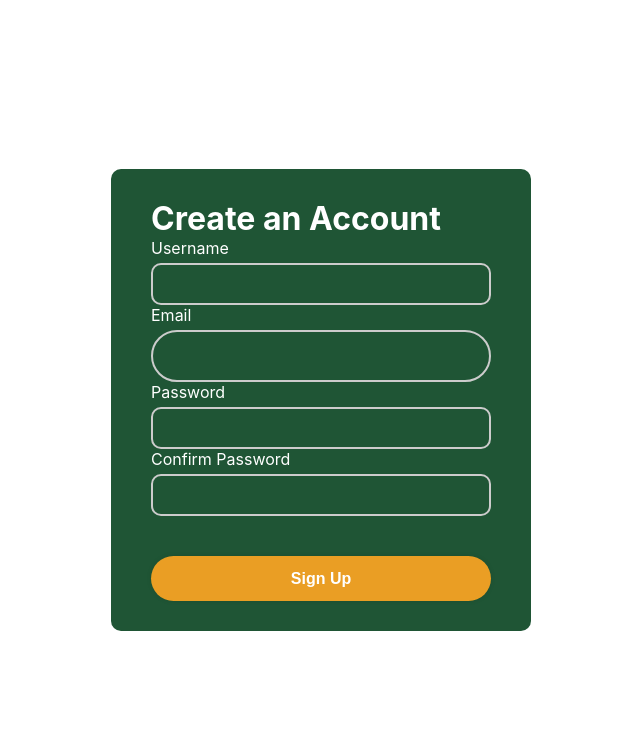
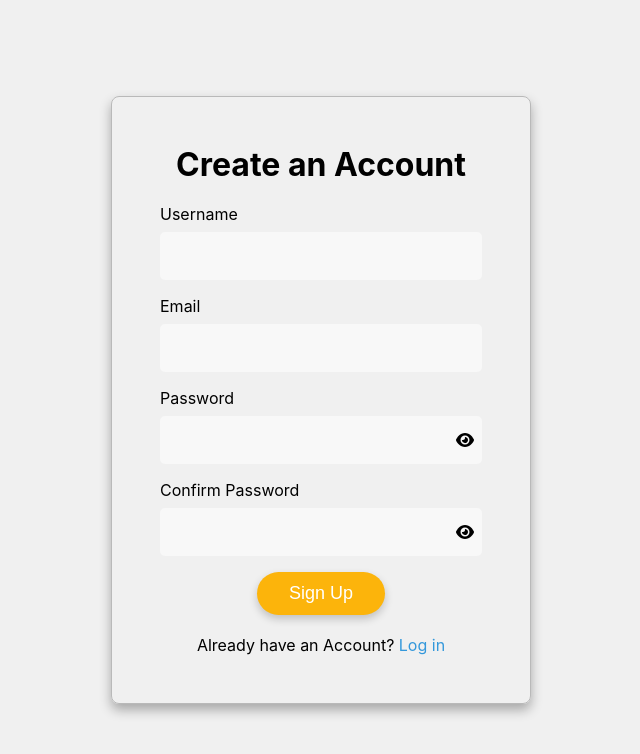
Before and after one commit to NoentBerisha/social-media-app, a React (Create React App) app in the folder frontend/: page /SignUp in a window 1280 px wide. Shown: the top 754 px of the page, without its empty margins (319-959 px from the left). Built offline with nearby package versions, Linux system fonts and the light colour scheme.

Commit message:
SMF-4:Main View Design

```diff
--- a/frontend/package.json
+++ b/frontend/package.json
@@ -3,6 +3,8 @@
   "version": "0.1.0",
   "private": true,
   "dependencies": {
+    "@fortawesome/free-solid-svg-icons": "^6.6.0",
+    "@fortawesome/react-fontawesome": "^0.2.2",
     "@testing-library/jest-dom": "^5.17.0",
     "@testing-library/react": "^13.4.0",
     "@testing-library/user-event": "^13.5.0",
--- a/frontend/src/App.js
+++ b/frontend/src/App.js
@@ -2,7 +2,7 @@ import { BrowserRouter as Router, Route, Routes } from 'react-router-dom';
 import Login from './components/auth/Login';
 import SignUp from './components/auth/SignUp';
 import ForgotPassword from './components/auth/ForgotPassword';
-
+import Main from './components/auth/Main/Main';
 function App() {
   return (
     <Router>
@@ -10,6 +10,7 @@ function App() {
         <Route path="/" element={<Login />} />
         <Route path="/SignUp" element={<SignUp />} />
         <Route path="/ForgotPassword" element={<ForgotPassword />} />
+        <Route path="/Main" element={<Main />} />
       </Routes>
     </Router>
   );
--- a/frontend/src/components/auth/Auth.css
+++ b/frontend/src/components/auth/Auth.css
@@ -29,3 +29,81 @@
     border-radius: 8px;
 }
 */
+
+
+:root {
+    --primary-color: #3498db;
+    --secondary-color: #2ecc71;
+    --accent-color: #e74c3c;
+    --input-border-color: #ccc;
+    --input-backround-color: #f8f8f8;
+    --signup-login-button: #fcb40b;
+    --signup-login-text: #fff;
+}
+
+.sign_up_container,
+.sign_up_container form,
+.sign_up_input_label {
+    display: flex;
+    flex-direction: column;
+    align-items: center;
+    justify-content: center;
+}
+
+.sign_up_container form {
+    width: 420px;
+    padding: 3rem;
+    border-radius: 8px;
+    border: solid 1px rgb(185, 185, 185);
+    box-shadow: 0px 6px 12px rgba(0, 0, 0, 0.3);
+}
+
+.sign_up_container form button {
+    background-color: var(--signup-login-button);
+    color: var(--signup-login-text);
+    border: none;
+    border-radius: 25px;
+    font-size: large;
+    padding: 0.7rem 2rem;
+    box-shadow: 0px 4px 8px rgba(0, 0, 0, 0.2);
+    cursor: pointer;
+}
+
+.sign_up_input_label {
+    align-items: flex-start;
+    margin-bottom: 0.5rem;
+    width: 100%;
+}
+
+.sign_up_input_label input {
+    width: 100%;
+    padding: 15px 45px 15px 10px;
+    font-size: 16px;
+    outline: none;
+    margin: 0.5rem 0;
+    border: none;
+    border-radius: 5px;
+    background-color: var(--input-backround-color);
+}
+
+.password {
+    width: 100%;
+}
+
+.sign_up_input_label label {
+    font-size: medium;
+}
+
+.sign_up_container a {
+    color: var(--primary-color);
+    text-decoration: none;
+    margin-top: 1rem;
+}
+
+.icon-eye {
+    position: absolute;
+    right: 8px;
+    top: 50%;
+    transform: translateY(-50%);
+    cursor: pointer;
+}
--- a/frontend/src/components/auth/Login.js
+++ b/frontend/src/components/auth/Login.js
@@ -1,30 +1,48 @@
 import "./Login.css";
 import { useNavigate, Link } from 'react-router-dom';
+import { useState } from 'react';
 
 function Login() {
   const navigate = useNavigate();
+  const [username, setUsername] = useState('');
+  const [password, setPassword] = useState('');
 
-  const handleForgotPassword = () => {
-    navigate('/ForgotPassword');
-  };
+  const handleSubmit = (e) => {
+    e.preventDefault();
 
-  const handleSignUp = () => {
-    navigate('/SignUp');
+    // Dummy login validation
+    if (username === 'admin' && password === '12345678') {
+      navigate('/Main'); // Navigate to the main screen upon successful login
+    } else {
+      alert('Invalid username or password');
+    }
   };
 
   return (
     <div className="container">
-      <form>
+      <form onSubmit={handleSubmit}>
         <h2>Login to your account</h2>
 
         <div className="input_label">
           <label htmlFor="username">Username</label>
-          <input type="text" id="username" name="username" />
+          <input
+            type="text"
+            id="username"
+            name="username"
+            value={username}
+            onChange={(e) => setUsername(e.target.value)}
+          />
         </div>
 
         <div className="input_label">
           <label htmlFor="password">Password</label>
-          <input type="password" id="password" name="password" />
+          <input
+            type="password"
+            id="password"
+            name="password"
+            value={password}
+            onChange={(e) => setPassword(e.target.value)}
+          />
         </div>
 
         <div className="remember_me">
@@ -32,9 +50,7 @@ function Login() {
             <input type="checkbox" /> Remember me
           </label>
           <div className="forgot_password">
-            <Link to='/ForgotPassword'>
-            Forgot password
-            </Link>
+            <Link to='/ForgotPassword'>Forgot password</Link>
           </div>
         </div>
 
--- /dev/null
+++ b/frontend/src/components/auth/Main/Main.css
@@ -0,0 +1,67 @@
+/* Main.css */
+
+html, body {
+  height: 100%;
+  margin: 0;
+  padding: 0;
+  overflow: hidden;
+}
+
+body {
+  display: flex;
+  align-items: center;
+  justify-content: center;
+  padding: 15px,20px;
+  background-color: #f0f0f0;
+}
+
+.outer-container {
+  width: 1900px;
+  height: 950px;
+  border: 1px solid #ccc;
+  background-color: #fff;
+  box-shadow: 0 0 10px rgba(0, 0, 0, 0.1);
+  border-radius: 25px;
+  display: flex;
+  flex-direction: column;
+  box-sizing: border-box;
+  overflow: hidden;
+  position: relative;
+}
+
+.nav-layout {
+  width: 100%;
+  height: 120px;
+  border-bottom: 1px solid #ccc;
+  background-color: aqua;
+  border-top-left-radius: 25px;
+  border-top-right-radius: 25px;
+}
+
+.main-layout {
+  display: flex;
+  flex: 1;
+  height: calc(100% - 120px);
+  overflow: hidden;
+}
+
+.Sidebar-Content,
+.RightSidebar-Content {
+  flex-shrink: 0;
+}
+
+.Sidebar-Content {
+  width: 300px;
+  background-color: antiquewhite;
+}
+
+.Main-Content {
+  flex: 1;
+  overflow: auto;
+  background-color: bisque;
+}
+
+.RightSidebar-Content {
+  width: 300px;
+  background-color: blanchedalmond;
+}
--- /dev/null
+++ b/frontend/src/components/auth/Main/Main.js
@@ -0,0 +1,55 @@
+import React, { useEffect } from 'react';
+import Navbar from './Navbar';
+import Sidebar from './Sidebar';
+import MainContent from './MainContent';
+import RightSidebar from './RightSidebar';
+import './Main.css';
+
+function Main() {
+  useEffect(() => {
+    function adjustContainerSize() {
+      const zoomLevel = window.devicePixelRatio || 1;
+      const outerContainer = document.querySelector('.outer-container');
+
+      if (outerContainer) {
+        const width = 1850 / zoomLevel;
+        const height = 900 / zoomLevel;
+
+        outerContainer.style.width = `${width}px`;
+        outerContainer.style.height = `${height}px`;
+      }
+    }
+
+    window.addEventListener('resize', adjustContainerSize);
+    window.addEventListener('load', adjustContainerSize);
+
+    const interval = setInterval(adjustContainerSize, 500);
+
+    return () => {
+      window.removeEventListener('resize', adjustContainerSize);
+      window.removeEventListener('load', adjustContainerSize);
+      clearInterval(interval);
+    };
+  }, []);
+
+  return (
+    <div className="outer-container">
+      <div className="nav-layout">
+        <Navbar />
+      </div>
+      <div className="main-layout">
+        <div className="Sidebar-Content">
+          <Sidebar />
+        </div>
+        <div className="Main-Content">
+          <MainContent />
+        </div>
+        <div className="RightSidebar-Content">
+          <RightSidebar />
+        </div>
+      </div>
+    </div>
+  );
+}
+
+export default Main;
--- /dev/null
+++ b/frontend/src/components/auth/Main/MainContent.js
@@ -0,0 +1,12 @@
+import React from 'react';
+/* import './MainContent.css'; */
+
+function MainContent() {
+  return (
+    <div className="main-content">
+       {/* Content Should go here */}
+    </div>
+  );
+}
+
+export default MainContent;
--- /dev/null
+++ b/frontend/src/components/auth/Main/Navbar.js
@@ -0,0 +1,12 @@
+import React from 'react';
+/* import './Navbar.css'; */
+
+function Navbar() {
+  return (
+    <div className="navbar">
+       {/* Content Should go here */}
+    </div>
+  );
+}
+
+export default Navbar;
--- /dev/null
+++ b/frontend/src/components/auth/Main/RightSidebar.js
@@ -0,0 +1,12 @@
+import React from 'react';
+/* import './RightSidebar.css'; */
+
+function RightSidebar() {
+  return (
+    <div className="right-sidebar">
+       {/* Content Should go here */}
+    </div>
+  );
+}
+
+export default RightSidebar;
--- /dev/null
+++ b/frontend/src/components/auth/Main/Sidebar.js
@@ -0,0 +1,12 @@
+import React from 'react';
+/* import './Sidebar.css'; */
+
+function Sidebar() {
+  return (
+    <div className="sidebar">
+      {/* Content Should go here */}
+    </div>
+  );
+}
+
+export default Sidebar;
--- a/frontend/src/components/auth/SignUp.js
+++ b/frontend/src/components/auth/SignUp.js
@@ -1,32 +1,127 @@
 import "./Auth.css";
+import React, { useState } from "react";
+import { FontAwesomeIcon } from "@fortawesome/react-fontawesome";
+import { faEye, faEyeSlash } from "@fortawesome/free-solid-svg-icons";
+import { toast } from "react-toastify";
+import {  Link } from "react-router-dom";
 
 function SignUp() {
+  const [username, setUsername] = useState("");
+  const [email, setEmail] = useState("");
+  const [password, setPassword] = useState("");
+  const [confirmPassword, setConfirmPassword] = useState("");
+  const [isPasswordVisible, setIsPasswordVisible] = useState(false);
+  const [isConfirmPasswordVisible, setIsConfirmPasswordVisible] = useState(false);
+
+
+  const togglePasswordVisibility = (number) => {
+    if (number === 1) {
+      setIsPasswordVisible(!isPasswordVisible);
+    } else if (number === 2) {
+      setIsConfirmPasswordVisible(!isConfirmPasswordVisible);
+    } else {
+    }
+  };
+
+  const handleSubmit = (e) => {
+    e.preventDefault();
+    if (password !== confirmPassword) {
+      toast.error("Passwords do not match");
+    } else if (
+      !(
+        password.length >= 8 &&
+        password.match(/[a-z]/) &&
+        password.match(/[A-Z]/) &&
+        password.match(/[0-9]/) &&
+        password.match(/[^a-zA-Z\d]/)
+      )
+    ) {
+      toast.error(
+        "Password must be at least 8 characters long and contain at least one lowercase letter, one uppercase letter, one digit, and one special character"
+      );
+    } else {
+      //define the sign up function
+
+      console.log("username is: ", username);
+      console.log("email is: ", email);
+      console.log("password is: ", password);
+      console.log("confirm password is: ", confirmPassword);
+      toast.success("Account created successfully");
+    }
+  };
+
   return (
-    <div className="container">
-      <h1>Create an Account</h1>
-
-      <form>
-        <span className="input_label">
+    <div className="sign_up_container">
+      <form onSubmit={handleSubmit}>
+        <h1>Create an Account</h1>
+        <br></br>
+        <span className="sign_up_input_label">
           <label htmlFor="username">Username</label>
-          <input type="text" id="username" name="username" />
+          <input
+            type="text"
+            id="username"
+            name="username"
+            required
+            value={username}
+            onChange={(e) => setUsername(e.target.value)}
+          />
         </span>
 
-        <span className="input_label">
+        <span className="sign_up_input_label">
           <label htmlFor="email">Email</label>
-          <input type="email" id="email" name="email" />
+          <input
+            type="email"
+            id="email"
+            name="email"
+            required
+            value={email}
+            onChange={(e) => setEmail(e.target.value)}
+          />
         </span>
 
-        <span className="input_label">
+        <span className="sign_up_input_label">
           <label htmlFor="password">Password</label>
-          <input type="password" id="password" name="password" />
+          <div className="password" style={{ position: "relative" }}>
+            <input
+              type={isPasswordVisible ? "text" : "password"}
+              id="password"
+              name="password"
+              value={password}
+              required
+              onChange={(e) => setPassword(e.target.value)}
+            />
+            <FontAwesomeIcon
+              icon={isPasswordVisible ? faEyeSlash : faEye}
+              onClick={() => togglePasswordVisibility(1)}
+              className="icon-eye"
+            />
+          </div>
         </span>
 
-        <span className="input_label">
+        <span className="sign_up_input_label">
           <label htmlFor="password2">Confirm Password</label>
-          <input type="password" id="password2" name="password2" />
+          <div className="password" style={{ position: "relative" }}>
+            <input
+              type={isConfirmPasswordVisible ? "text" : "password"}
+              id="password2"
+              name="password2"
+              required
+              value={confirmPassword}
+              onChange={(e) => setConfirmPassword(e.target.value)}
+            />
+            <FontAwesomeIcon
+              icon={isConfirmPasswordVisible ? faEyeSlash : faEye}
+              onClick={() => togglePasswordVisibility(2)}
+              className="icon-eye"
+            />
+          </div>
         </span>
 
         <button type="submit">Sign Up</button>
+        <br></br>
+        <p>
+          Already have an Account? <Link to="/">Log in</Link>
+        </p>
       </form>
     </div>
   );
```
Also changed, not shown: frontend/src/components/auth/ForgotPassword.js (+5 -6 lines), 1 other file (tests, documents, lock files or other folders).
